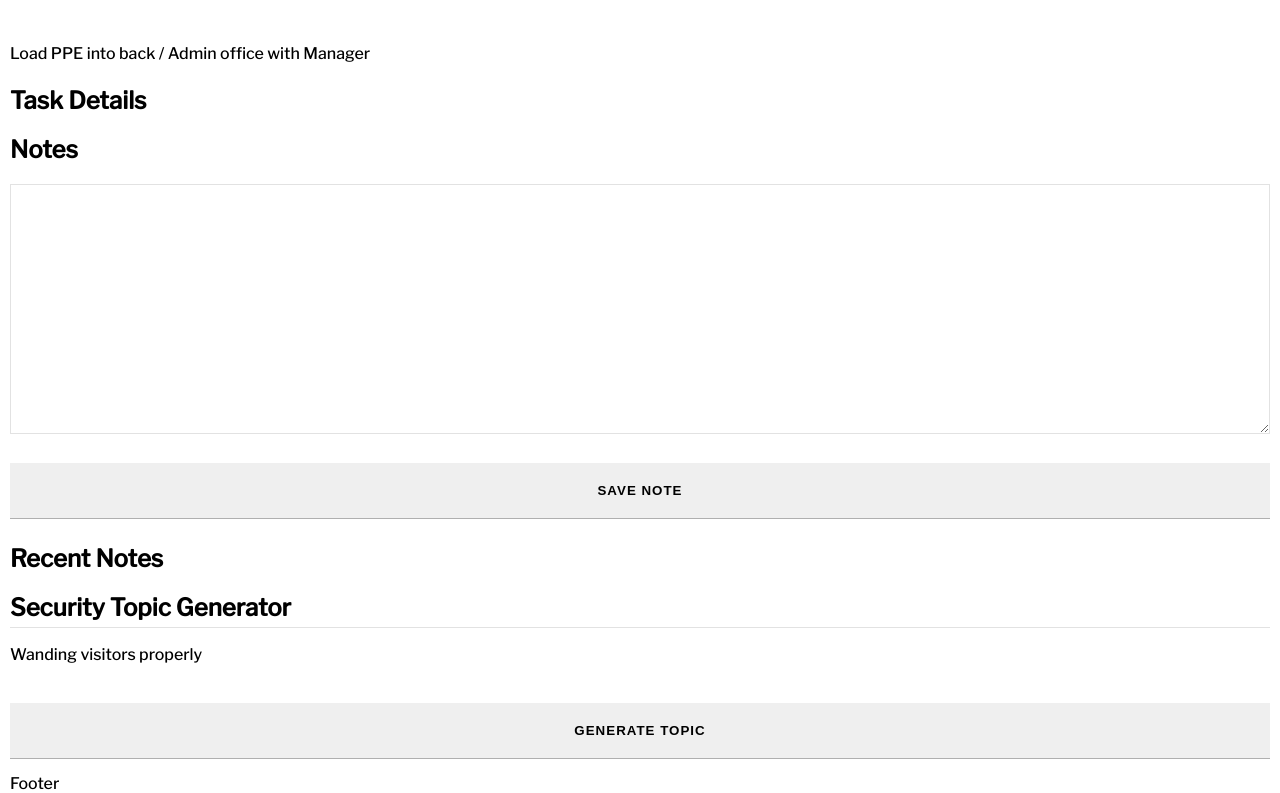
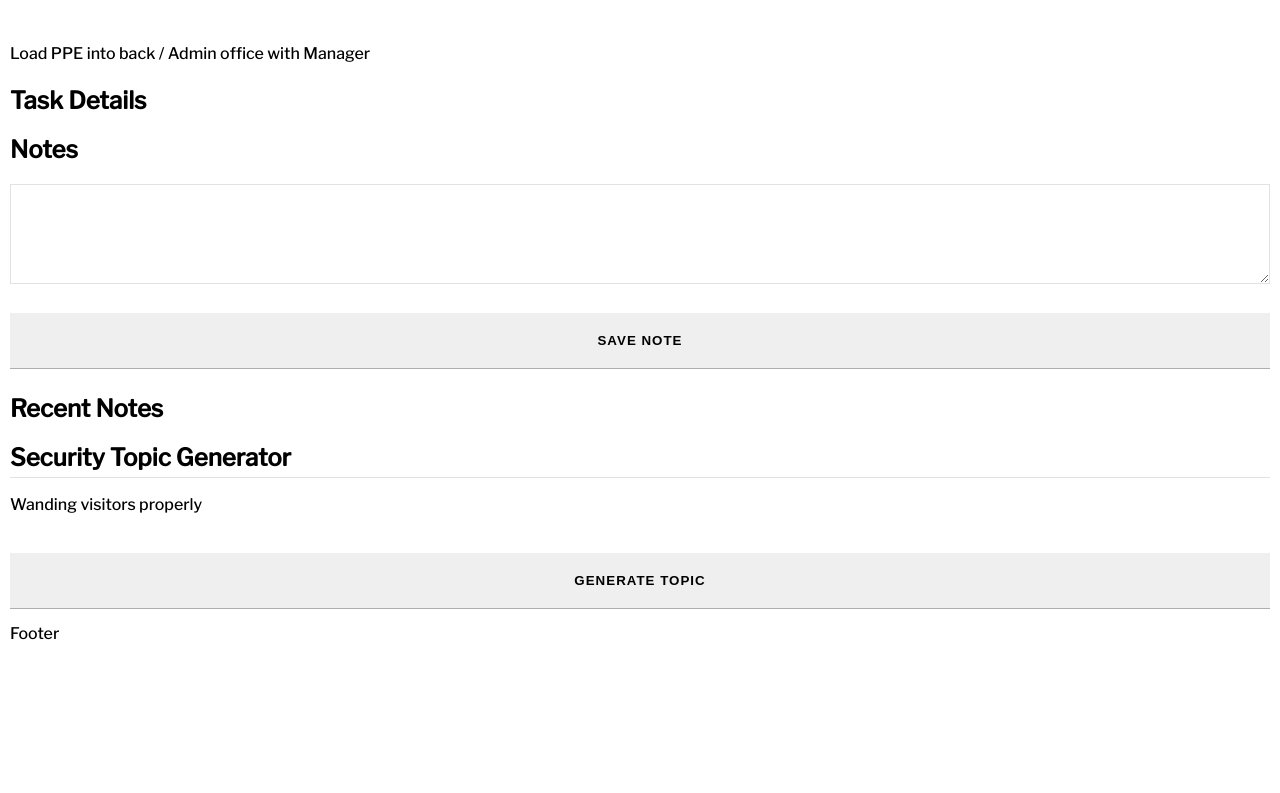
Before and after one commit to chrisvneal/security-soup, a React (Create React App) app: page / in a window 1280 px wide. Shown: the part 1058-1851 px from the top of the page. After the commit the page ends 1701 px from the top, so only its background shows below. Built offline with nearby package versions, Linux system fonts and the light colour scheme.

Commit message:
Increase note space font size and weight

```diff
--- a/src/styles.scss
+++ b/src/styles.scss
@@ -105,7 +105,9 @@ textarea {
 }
 
 .note-space {
-  min-height: 250px;
+  min-height: 100px;
+  font-size: 1rem;
+  font-weight: bold;
 }
 
 // Topic Generator styles
```
